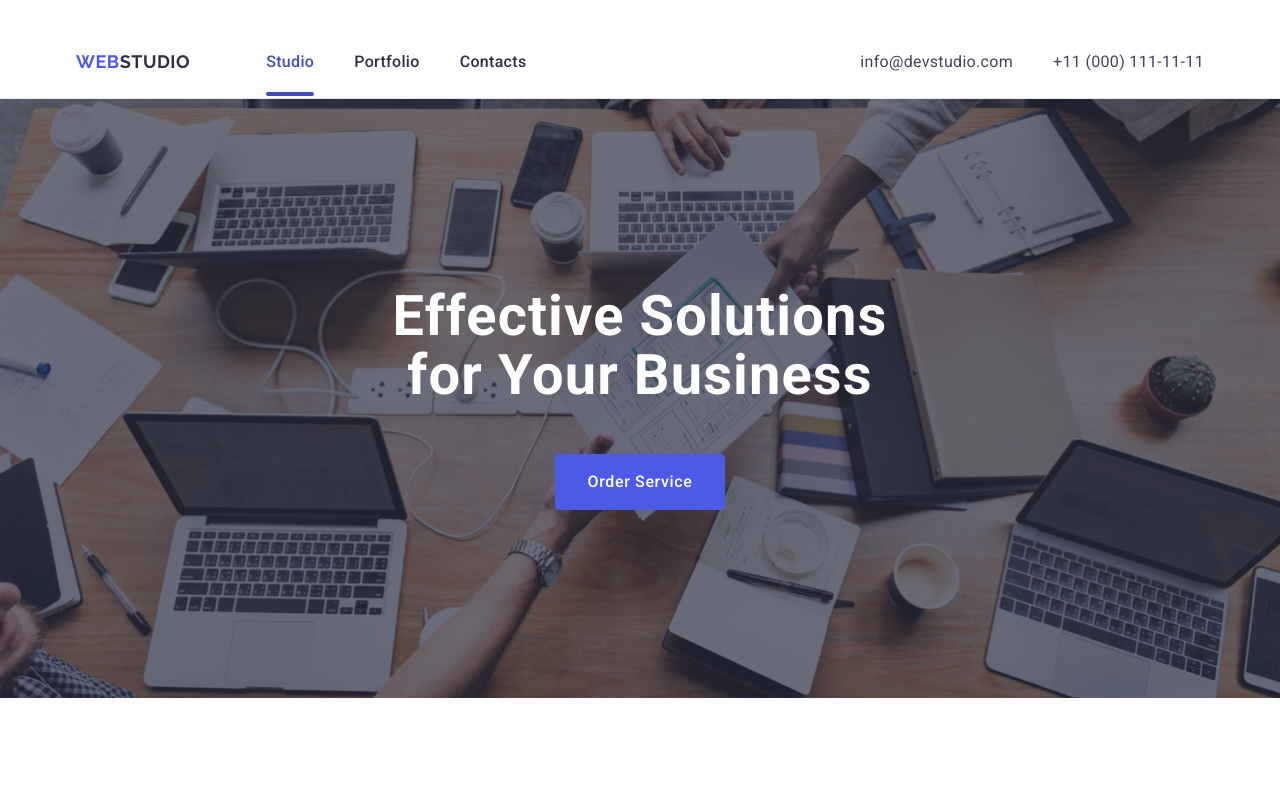
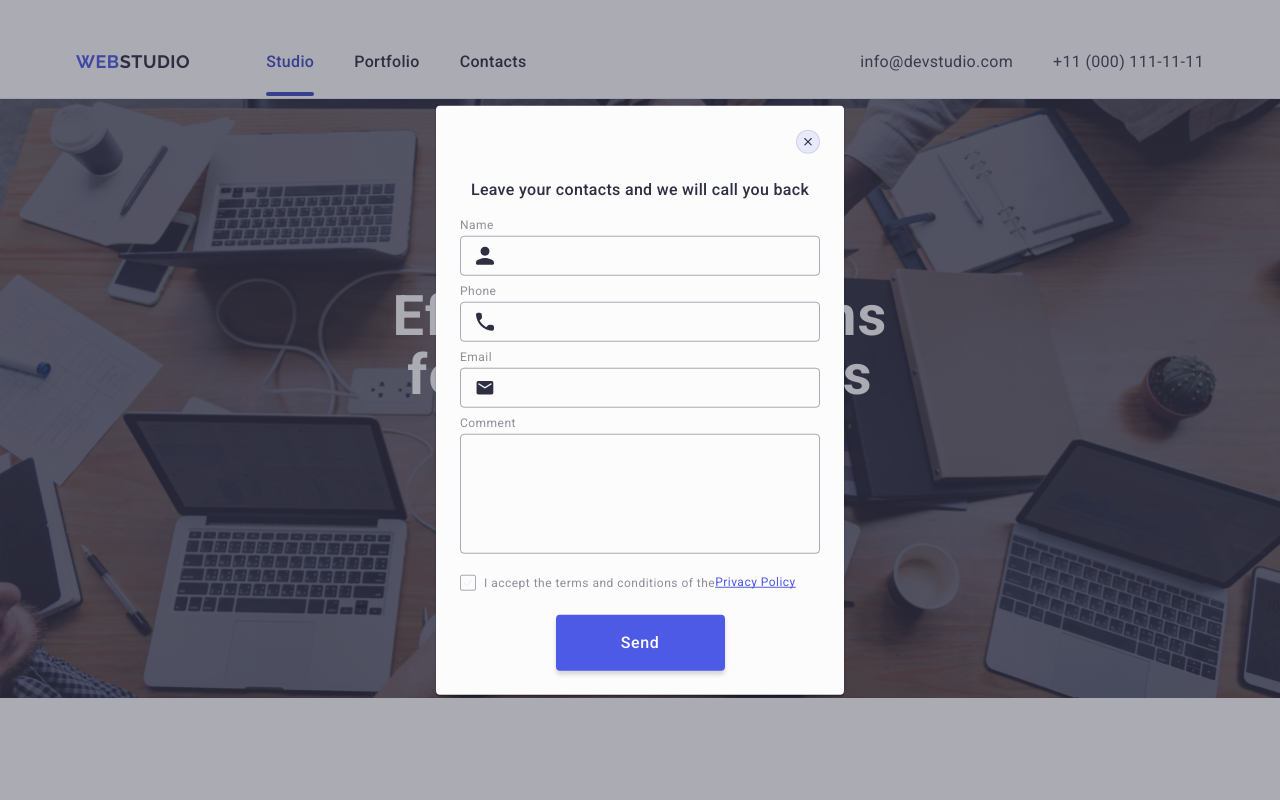
Before and after one commit to Svitlan-ka/goit-markup-hw-05, a plain HTML site: page index.html in a window 1280 px wide. Shown: the top 800 px of the page. Drawn offline with nearby package versions, Linux system fonts and the light colour scheme.

Commit message:
add css file

```diff
--- a/css/styles.css
+++ b/css/styles.css
@@ -588,15 +588,15 @@ img {
 }
 
 .footer-form-wrap {
-  display: flex;
-  margin-right: 80px;
-  gap: 24px;
+  margin-left: 80px;
 }
 
 .footer-subscribe {
 }
 
 .footer-form {
+  display: flex;
+  gap: 24px;
 }
 
 .footer-email {
@@ -650,8 +650,8 @@ img {
   opacity: 0;
   visibility: hidden;
   pointer-events: none;
-  transition: opacity 250ms cubic-bezier(0.4, 0, 0.2, 1);
-  visibility: 250ms cubic-bezier(0.4, 0, 0.2, 1);
+  transition: opacity 250ms cubic-bezier(0.4, 0, 0.2, 1),
+    visibility 250ms cubic-bezier(0.4, 0, 0.2, 1);
 }
 
 .is-open {
@@ -726,7 +726,7 @@ img {
 }
 
 .modal-field {
-  margin-bottom: 16px;
+  margin-bottom: 8px;
 }
 
 .modal-input {
@@ -767,7 +767,7 @@ img {
 .modal-icon {
   fill: #2e2f42;
   position: absolute;
-  left: 19px;
+  left: 16px;
   top: 50%;
   transform: translateY(-50%);
   transition: fill 250ms cubic-bezier(0.4, 0, 0.2, 1);
@@ -835,15 +835,14 @@ img {
   height: 16px;
   border-radius: 2px;
   border: 1px solid rgba(46, 47, 66, 0.4);
+  display: inline-flex;
   margin-right: 8px;
-  display: flex;
   align-items: center;
   justify-content: center;
   fill: transparent;
   transition: background-color 250ms cubic-bezier(0.4, 0, 0.2, 1),
     border 250ms cubic-bezier(0.4, 0, 0.2, 1),
     fill 250ms cubic-bezier(0.4, 0, 0.2, 1);
-  display: inline-flex;
 }
 
 .modal-check:checked + .check-text span {
--- a/index.html
+++ b/index.html
@@ -496,7 +496,7 @@
         </div>
       </div>
     </footer>
-    <div class="backdrop">
+    <div class="backdrop is-open">
       <div class="modal">
         <button type="button" class="modal-close">
           <svg class="modal-close-icon" width="8" height="8">
@@ -560,7 +560,6 @@
             >
             </textarea>
           </div>
-          <div class="modal-field">
           <div class="modal-checkbox">
             <input
               type="checkbox"
@@ -579,7 +578,6 @@
               <a href="" class="check-link">Privacy Policy</a></label
             >
           </div>
-          </div>
           <button class="modal-btn" type="submit">Send</button>
         </form>
       </div>
```
Lines whose indentation alone changed are shown as unchanged.
